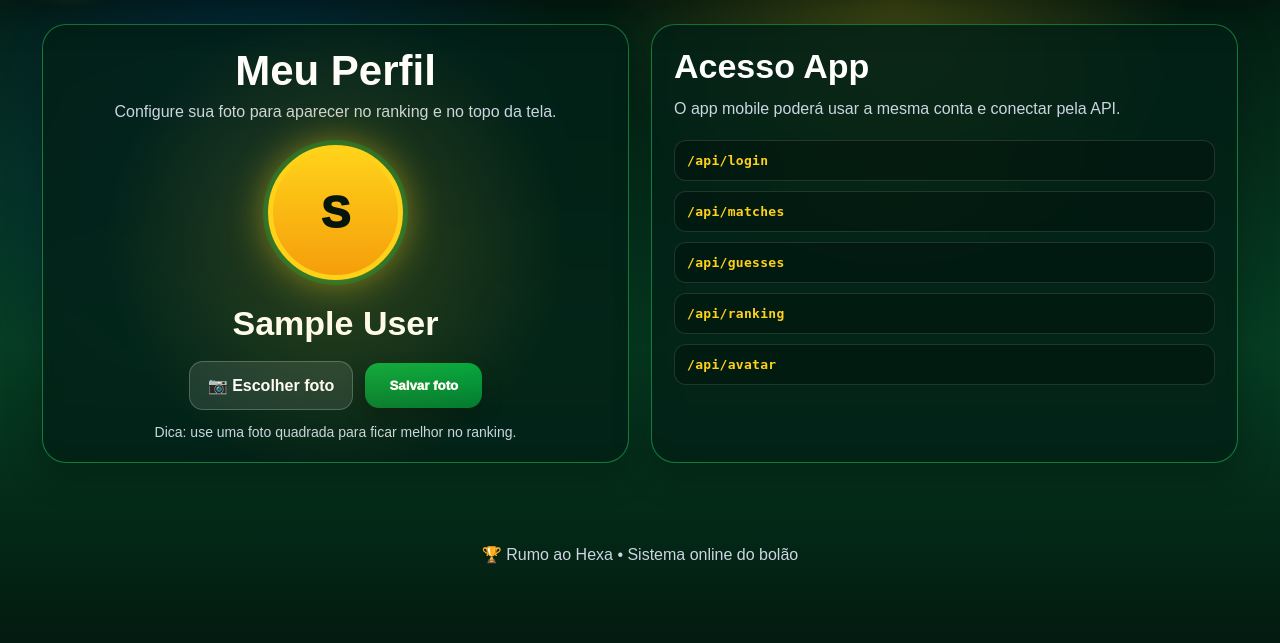
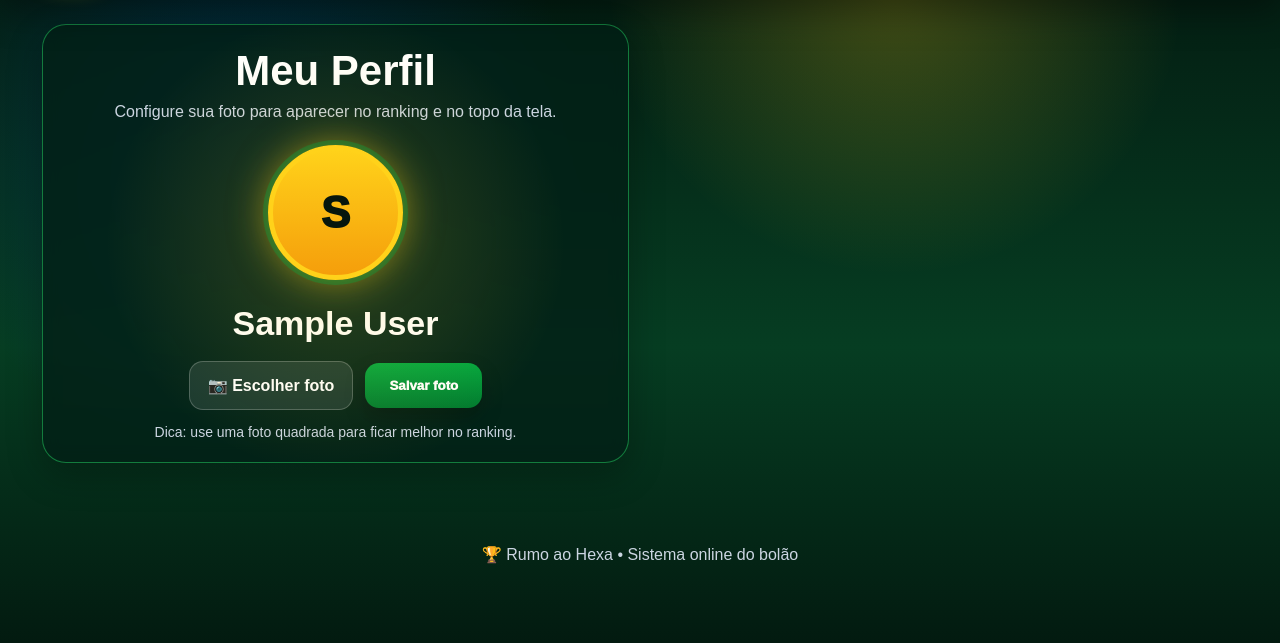
Before and after one commit to viniciusmoreira44563-cloud/bolao-copa-2026, a Flask app: page /perfil in a window 1280 px wide. Shown: the part 93-736 px from the top of the page. Run offline with Flask 3, Linux system fonts and the light colour scheme; the visitor is signed in with stand-in values (Sample User, id 1); data comes from the database, SQL or seed files in the repository.

Commit message:
Update profile.html

```diff
--- a/templates/profile.html
+++ b/templates/profile.html
@@ -45,22 +45,6 @@
 
     </div>
 
-    <div class="card api-card">
-        <h2>Acesso App</h2>
-
-        <p class="muted">
-            O app mobile poderá usar a mesma conta e conectar pela API.
-        </p>
-
-        <div class="api-box">
-            <code>/api/login</code>
-            <code>/api/matches</code>
-            <code>/api/guesses</code>
-            <code>/api/ranking</code>
-            <code>/api/avatar</code>
-        </div>
-    </div>
-
 </div>
 
 {% else %}
```
